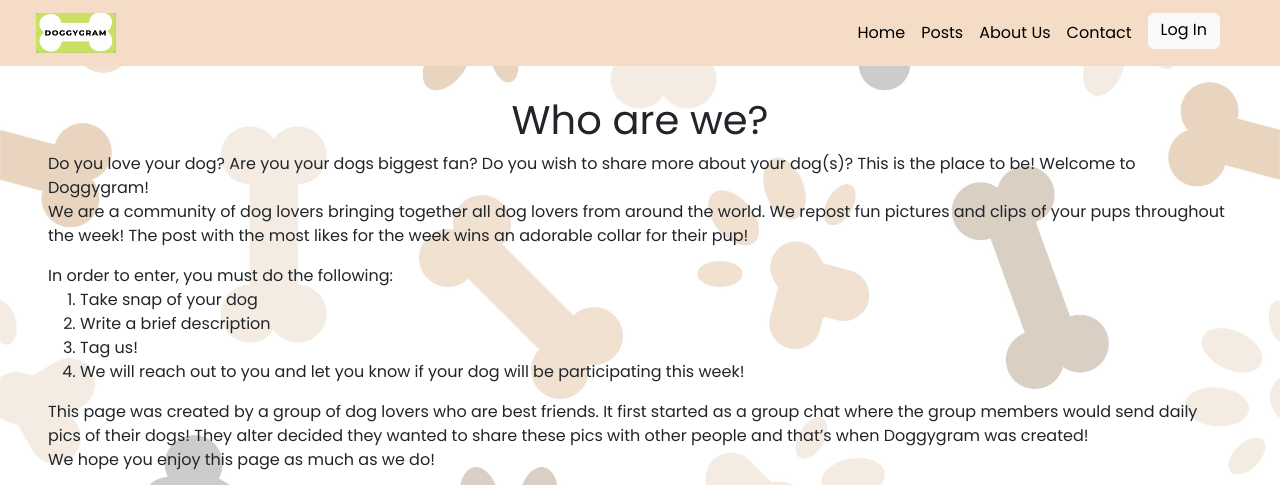
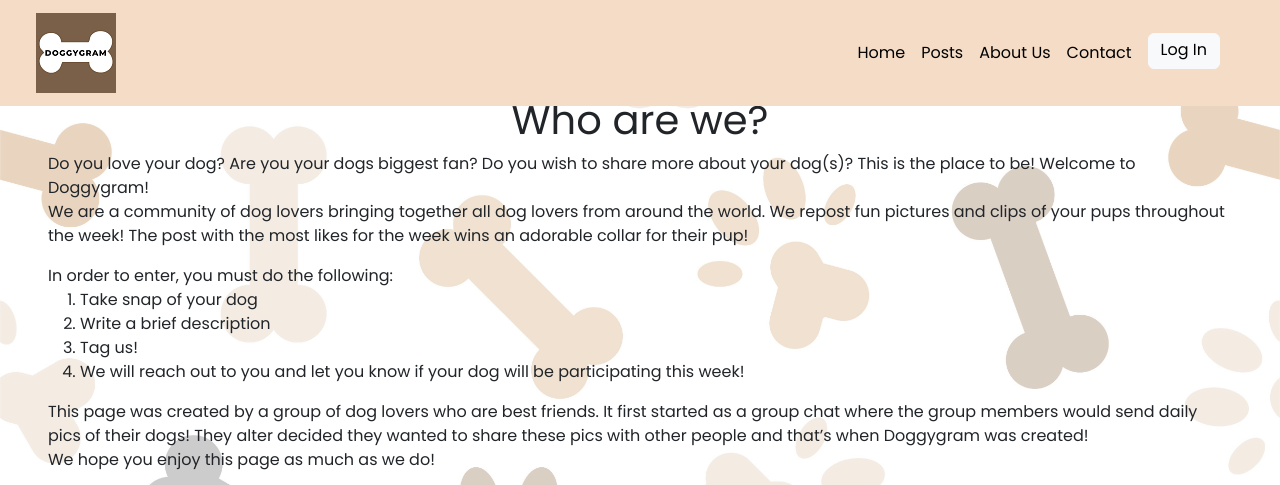
Before and after one commit to PaigeD1301/Doggygram_1, a plain HTML site: page about.html in a window 1280 px wide. Shown: the top 485 px of the page. Drawn offline with nearby package versions, Linux system fonts and the light colour scheme.

Commit message:
Logo Update with Size Correlation

```diff
--- a/about.html
+++ b/about.html
@@ -25,7 +25,7 @@
     <nav class="navbar navbar-expand-lg bg-nav fixed-top mb-5">
       <div class="container-fluid ms-4">
         <a class="navbar-brand" href="#">
-          <img src="images/Doggy_logo.png" alt="logo" width="80" height="40" />
+          <img src="images/Doggygram1_logo.png" alt="logo" width="80" height="80" />
         </a>
         <button
           class="navbar-toggler"
```
Also changed, not shown: contact.html (+1 -1 lines), index.html (+1 -1 lines), login.html (+1 -1 lines).
